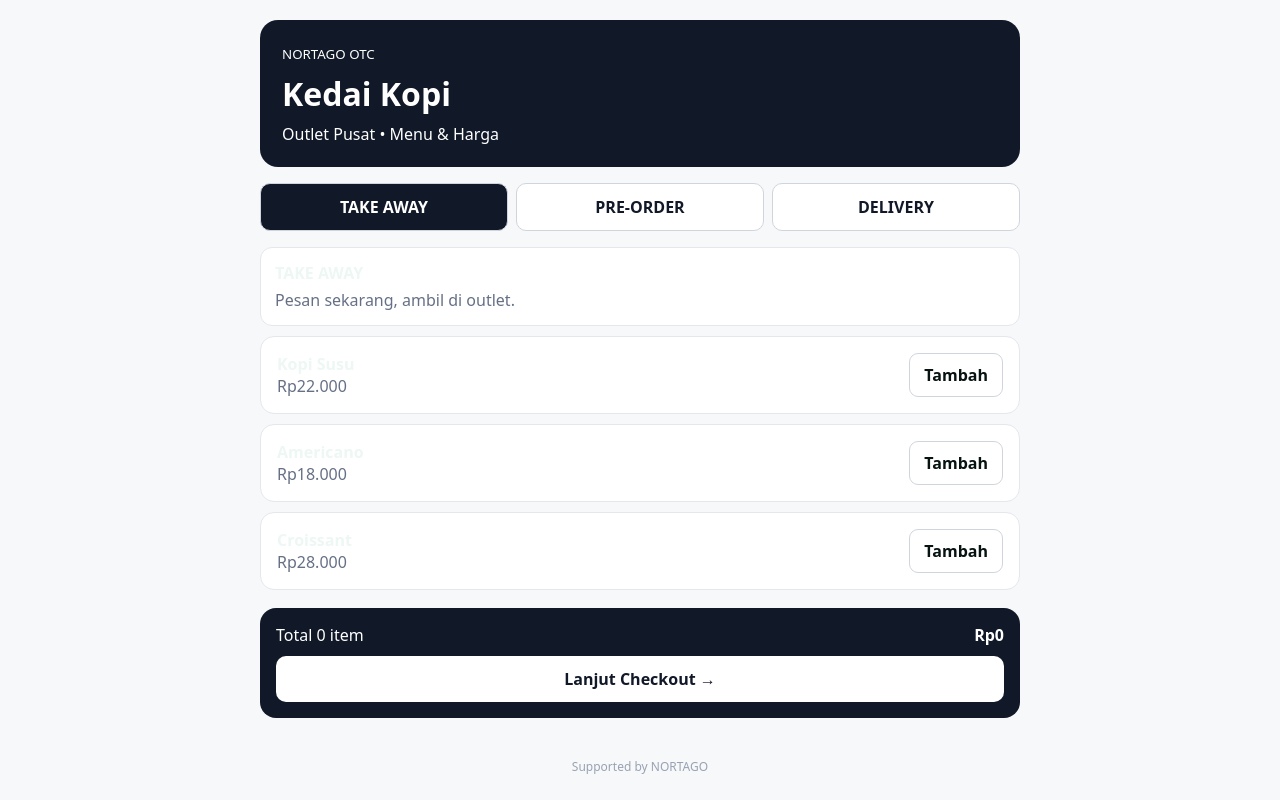
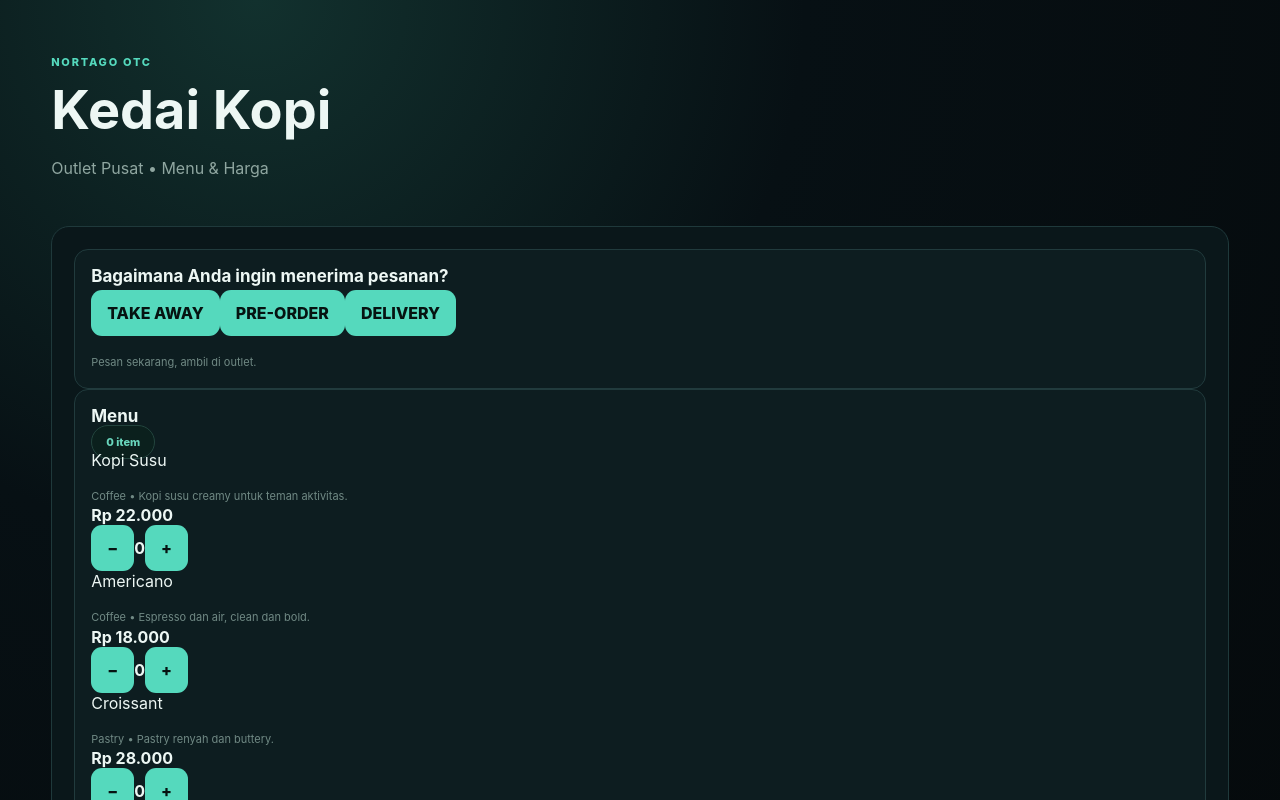
Before and after one commit to adiaris2022-rgb/tjsl-impact-control-tower, a Next.js app: page /otc/customer-order in a window 1280 px wide. Shown: the top 800 px of the page. Built offline with nearby package versions, Linux system fonts and the light colour scheme.

Commit message:
feat: make OTC cart checkout flow real

```diff
--- a/app/otc/customer-order/page.tsx
+++ b/app/otc/customer-order/page.tsx
@@ -1,55 +1,54 @@
 "use client";
+
 import {useState} from "react";
+import {useRouter} from "next/navigation";
 
-const products=[["Kopi Susu",22000],["Americano",18000],["Croissant",28000]] as const;
+type Product={id:string;name:string;category:string;description:string;price:number};
+
+const products:Product[]=[
+ {id:"kopi-susu",name:"Kopi Susu",category:"Coffee",description:"Kopi susu creamy untuk teman aktivitas.",price:22000},
+ {id:"americano",name:"Americano",category:"Coffee",description:"Espresso dan air, clean dan bold.",price:18000},
+ {id:"croissant",name:"Croissant",category:"Pastry",description:"Pastry renyah dan buttery.",price:28000},
+];
 
 export default function CustomerOrder(){
-  const [mode,setMode]=useState("TAKE AWAY");
-  const [cart,setCart]=useState<Record<number,number>>({});
-  const add=(i:number)=>setCart(c=>({...c,[i]:(c[i]||0)+1}));
-  const remove=(i:number)=>setCart(c=>{const next={...c}; if((next[i]||0)<=1) delete next[i]; else next[i]-=1; return next;});
+ const router=useRouter();
+ const [mode,setMode]=useState<"TAKE AWAY"|"PRE-ORDER"|"DELIVERY">("TAKE AWAY");
+ const [cart,setCart]=useState<Record<string,number>>({});
+ const add=(id:string)=>setCart(c=>({...c,[id]:(c[id]||0)+1}));
+ const remove=(id:string)=>setCart(c=>{const n={...c};if((n[id]||0)<=1)delete n[id];else n[id]-=1;return n;});
  const count=Object.values(cart).reduce((a,b)=>a+b,0);
-  const total=products.reduce((s,p,i)=>s+p[1]*(cart[i]||0),0);
+ const total=products.reduce((s,p)=>s+p.price*(cart[p.id]||0),0);
 
-  return <main style={{minHeight:"100vh",background:"#f7f8fa",padding:20,fontFamily:"system-ui"}}>
-    <div style={{maxWidth:760,margin:"0 auto"}}>
-      <header style={{background:"#111827",color:"#fff",padding:22,borderRadius:18}}>
-        <small>NORTAGO OTC</small><h1 style={{margin:"8px 0"}}>Kedai Kopi</h1><div>Outlet Pusat • Menu & Harga</div>
-      </header>
+ const checkout=()=>{
+   if(!count)return;
+   localStorage.setItem("nortago_otc_cart",JSON.stringify(cart));
+   localStorage.setItem("nortago_otc_mode",mode);
+   router.push("/otc/checkout");
+ };
 
-      <div style={{display:"grid",gridTemplateColumns:"repeat(3,1fr)",gap:8,margin:"16px 0"}}>
-        {["TAKE AWAY","PRE-ORDER","DELIVERY"].map(x=><button key={x} onClick={()=>setMode(x)} style={{padding:12,borderRadius:10,border:"1px solid #d0d5dd",background:mode===x?"#111827":"#fff",color:mode===x?"#fff":"#111827",fontWeight:700}}>{x}</button>)}
+ return <main className="app-shell">
+   <header className="hero"><div><div className="eyebrow">NORTAGO OTC</div><h1>Kedai Kopi</h1><p>Outlet Pusat • Menu & Harga</p></div></header>
+   <section className="data-panel">
+     <div className="sub-panel">
+       <h3>Bagaimana Anda ingin menerima pesanan?</h3>
+       <div className="mode-grid">{["TAKE AWAY","PRE-ORDER","DELIVERY"].map(x=><button key={x} onClick={()=>setMode(x as typeof mode)} className={mode===x?"active-mode":""}>{x}</button>)}</div>
+       <p className="method">{mode==="TAKE AWAY"?"Pesan sekarang, ambil di outlet.":mode==="PRE-ORDER"?"Pesan sekarang, tentukan tanggal dan jam pickup.":"Pesan sekarang, siapkan untuk diserahkan kepada kurir pihak ketiga."}</p>
      </div>
-
-      <div style={{background:"#fff",padding:14,borderRadius:12,border:"1px solid #e4e7ec"}}>
-        <b>{mode}</b><div style={{color:"#667085",marginTop:5}}>{mode==="TAKE AWAY"?"Pesan sekarang, ambil di outlet.":mode==="PRE-ORDER"?"Pesan sekarang, tentukan jadwal pickup.":"Pesan sekarang, siapkan untuk diserahkan kepada kurir pihak ketiga."}</div>
+     <div className="sub-panel">
+       <div className="section-head"><h3>Menu</h3><span className="status">{count} item</span></div>
+       {products.map(p=><div key={p.id} className="product-row">
+         <div><div className="product-title">{p.name}</div><div className="method">{p.category} • {p.description}</div><strong>Rp {p.price.toLocaleString("id-ID")}</strong></div>
+         <div className="qty">
+           <button onClick={()=>remove(p.id)} aria-label={"Kurangi "+p.name}>−</button><b>{cart[p.id]||0}</b><button onClick={()=>add(p.id)} aria-label={"Tambah "+p.name}>+</button>
          </div>
-
-      {products.map((p,i)=><div key={i} style={{background:"#fff",padding:16,margin:"10px 0",border:"1px solid #e4e7ec",borderRadius:14}}>
-        <div style={{display:"flex",justifyContent:"space-between",alignItems:"center",gap:12}}>
-          <div>
-            <strong>{p[0]}</strong>
-            <div style={{color:"#667085"}}>Rp{p[1].toLocaleString("id-ID")}</div>
+       </div>)}
      </div>
-          {(cart[i]||0)===0 ? (
-            <button onClick={()=>add(i)} style={{padding:"10px 14px",borderRadius:9,border:"1px solid #d0d5dd",background:"#fff",fontWeight:700}}>Tambah</button>
-          ) : (
-            <div style={{display:"flex",alignItems:"center",gap:10}}>
-              <button aria-label={"Kurangi "+p[0]} onClick={()=>remove(i)} style={{width:38,height:38,borderRadius:9,border:"1px solid #d0d5dd",background:"#fff",fontSize:20,fontWeight:700}}>−</button>
-              <strong style={{minWidth:24,textAlign:"center",fontSize:18}}>{cart[i]}</strong>
-              <button aria-label={"Tambah "+p[0]} onClick={()=>add(i)} style={{width:38,height:38,borderRadius:9,border:"1px solid #d0d5dd",background:"#111827",color:"#fff",fontSize:20,fontWeight:700}}>+</button>
+     <div className="sub-panel">
+       <div className="section-head"><strong>Total</strong><strong>Rp {total.toLocaleString("id-ID")}</strong></div>
+       <button className="primary-action" onClick={checkout} disabled={!count}>LANJUT CHECKOUT →</button>
      </div>
-          )}
-        </div>
-        {(cart[i]||0)>0 && <div style={{marginTop:10,color:"#667085",fontSize:13}}>Jumlah: <b>{cart[i]}</b> • Subtotal: <b>Rp{(p[1]*cart[i]).toLocaleString("id-ID")}</b></div>}
-      </div>)}
-
-      <section style={{marginTop:18,padding:16,background:"#111827",color:"#fff",borderRadius:16}}>
-        <div style={{display:"flex",justifyContent:"space-between"}}><span>Total {count} item</span><strong>Rp{total.toLocaleString("id-ID")}</strong></div>
-        <a href={count?"/otc/checkout?mode="+encodeURIComponent(mode):"#"} style={{display:"block",textAlign:"center",marginTop:10,padding:12,borderRadius:10,background:"#fff",color:"#111827",textDecoration:"none",fontWeight:800,pointerEvents:count?"auto":"none"}}>Lanjut Checkout →</a>
    </section>
-
-      <footer style={{marginTop:40,textAlign:"center",fontSize:12,color:"#98a2b3"}}>Supported by NORTAGO</footer>
-    </div>
-  </main>
+   <footer>Supported by NORTAGO</footer>
+ </main>;
 }
```
Lines whose indentation alone changed are shown as unchanged.
